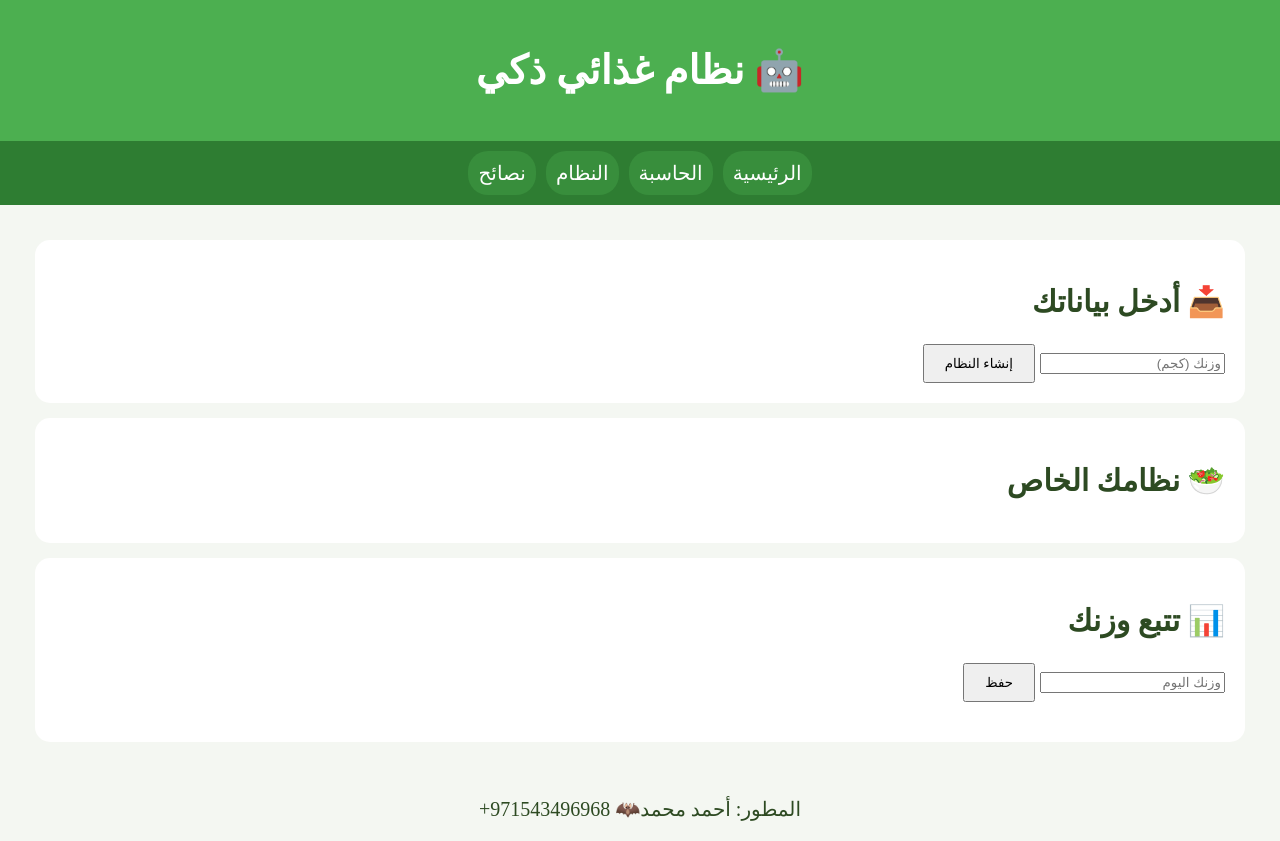
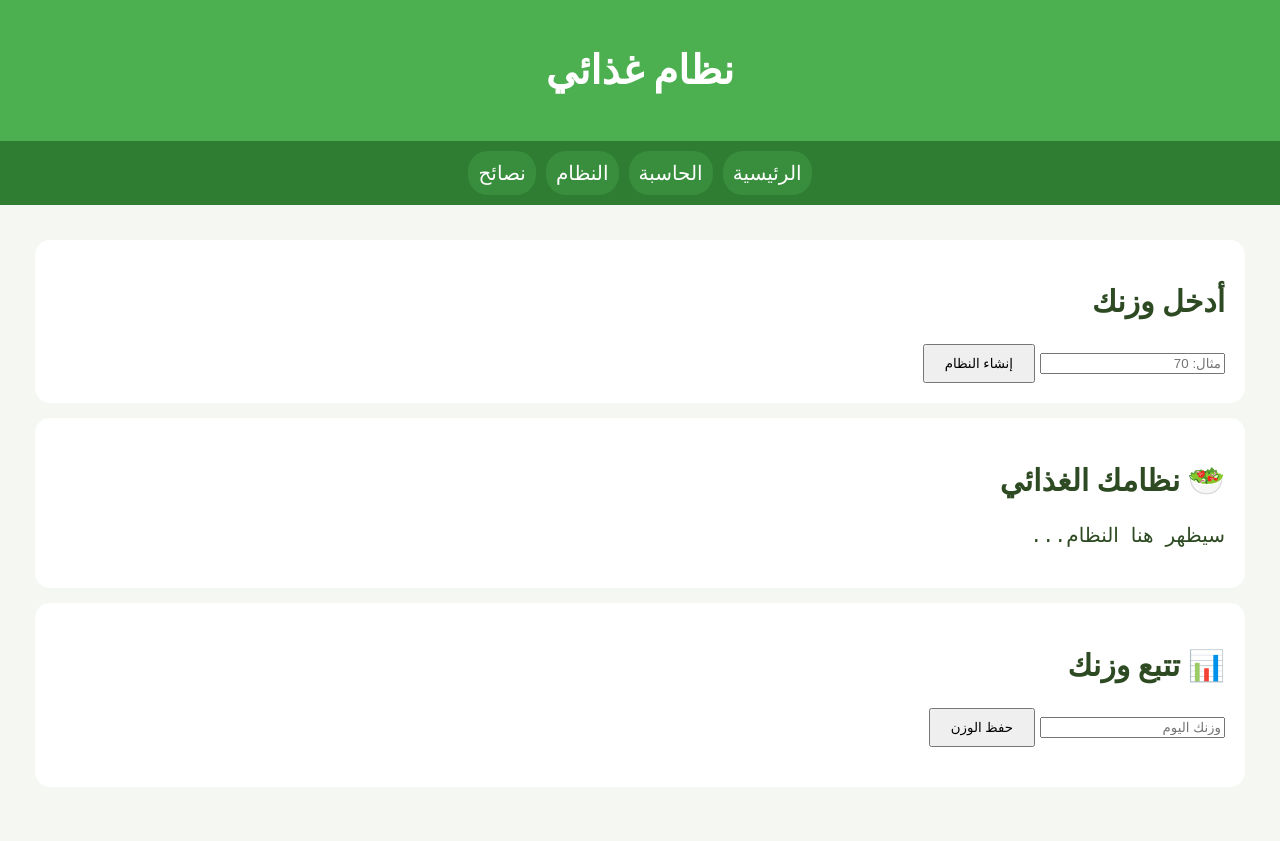
Before and after one commit to Dev-ahmedsiii/healthy-life-ahmed, a website: page public/plan.html in a window 1280 px wide. Drawn offline with Linux system fonts and the light colour scheme.

Commit message:
Update plan.html

```diff
--- a/public/plan.html
+++ b/public/plan.html
@@ -3,13 +3,15 @@
 <head>
 <meta charset="UTF-8">
 <meta name="viewport" content="width=device-width, initial-scale=1.0">
-<title>نظام غذائي ذكي</title>
+<title>نظام غذائي </title>
 <link rel="stylesheet" href="style.css">
 </head>
 
 <body>
 
-<header><h1>🤖 نظام غذائي ذكي</h1></header>
+<header>
+<h1>نظام غذائي </h1>
+</header>
 
 <nav>
 <a href="home.html">الرئيسية</a>
@@ -21,29 +23,25 @@
 <div class="container">
 
 <div class="card">
-<h2>📥 أدخل بياناتك</h2>
-<input id="weight" placeholder="وزنك (كجم)">
+<h2>أدخل وزنك</h2>
+<input id="weight" type="number" placeholder="مثال: 70">
 <button onclick="generatePlan()">إنشاء النظام</button>
 </div>
 
 <div class="card">
-<h2>🥗 نظامك الخاص</h2>
-<p id="planResult"></p>
+<h2>🥗 نظامك الغذائي</h2>
+<pre id="planResult">سيظهر هنا النظام...</pre>
 </div>
 
 <div class="card">
 <h2>📊 تتبع وزنك</h2>
-<input id="newWeight" placeholder="وزنك اليوم">
-<button onclick="saveWeight()">حفظ</button>
+<input id="newWeight" type="number" placeholder="وزنك اليوم">
+<button onclick="saveWeight()">حفظ الوزن</button>
 <p id="progress"></p>
 </div>
 
 </div>
 
-<footer class="footer">
-المطور: أحمد محمد🦇 971543496968+
-</footer>
-
 <script src="script.js"></script>
 </body>
 </html>
```
